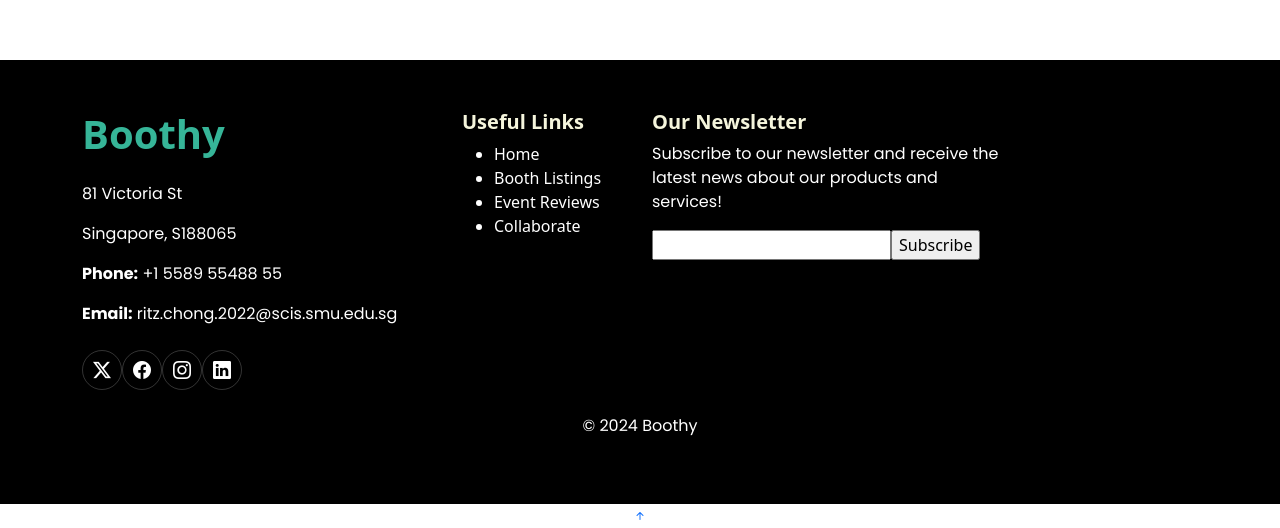
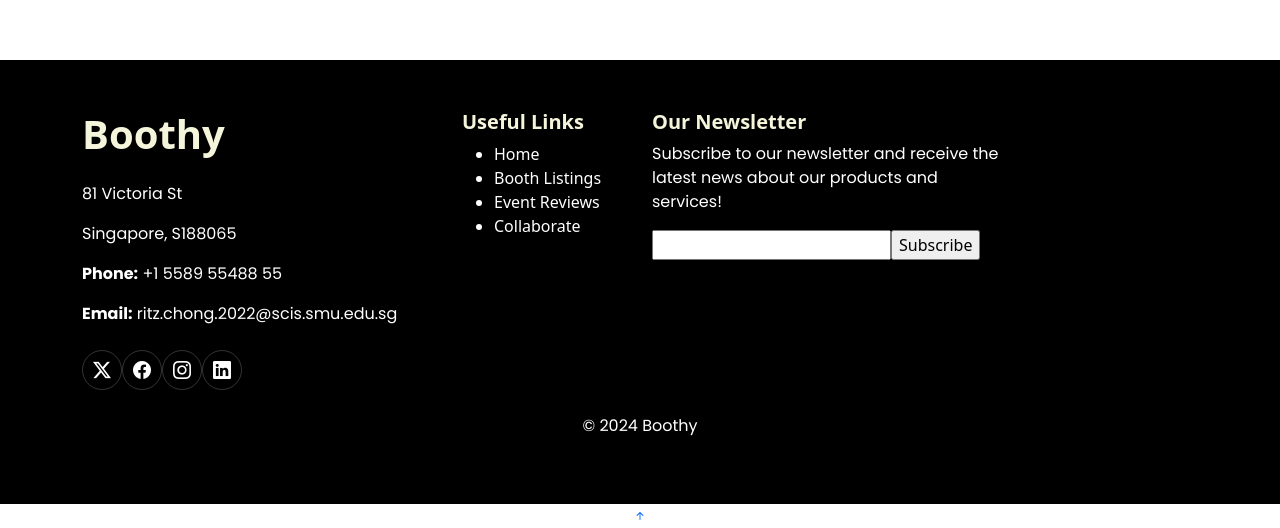
Before and after one commit to PeachyMangoz/VenueVibe, a Vue app in the folder VenueVibe/frontend/: page / in a window 1280 px wide. Shown: the part 1468-1996 px from the top of the page. Built offline with nearby package versions, Linux system fonts and the light colour scheme; a web font is replaced by a local one.

Commit message:
edited homepage

```diff
--- a/VenueVibe/frontend/src/App.vue
+++ b/VenueVibe/frontend/src/App.vue
@@ -13,7 +13,7 @@
 <div class="container footer-top">
   <div class="row gy-4">
     <div class="col-lg-4 col-md-6 footer-about">
-      <h5 class=" display-6" style="font-weight: 600; color: #36b598">Boothy</h5>
+      <h5 class=" display-6 fw-bold" style="font-weight: 600">Boothy</h5>
       <div class="footer-contact pt-3">
         <p> 81 Victoria St</p>
         <p> Singapore, S188065</p>
--- a/VenueVibe/frontend/src/views/Homepage.vue
+++ b/VenueVibe/frontend/src/views/Homepage.vue
@@ -2,7 +2,7 @@
     <div>
         <!-- Splash Screen -->
         <div id="splash-screen">
-            <div class="animated-text">Welcome to <span style="color:#36b598;">Boothy</span></div>
+            <div class="animated-text fw-bold">Welcome to <span class="fw-bold" style="color:#36b598;">Boothy</span></div>
         </div>
 
         <!-- Navbar -->
```
